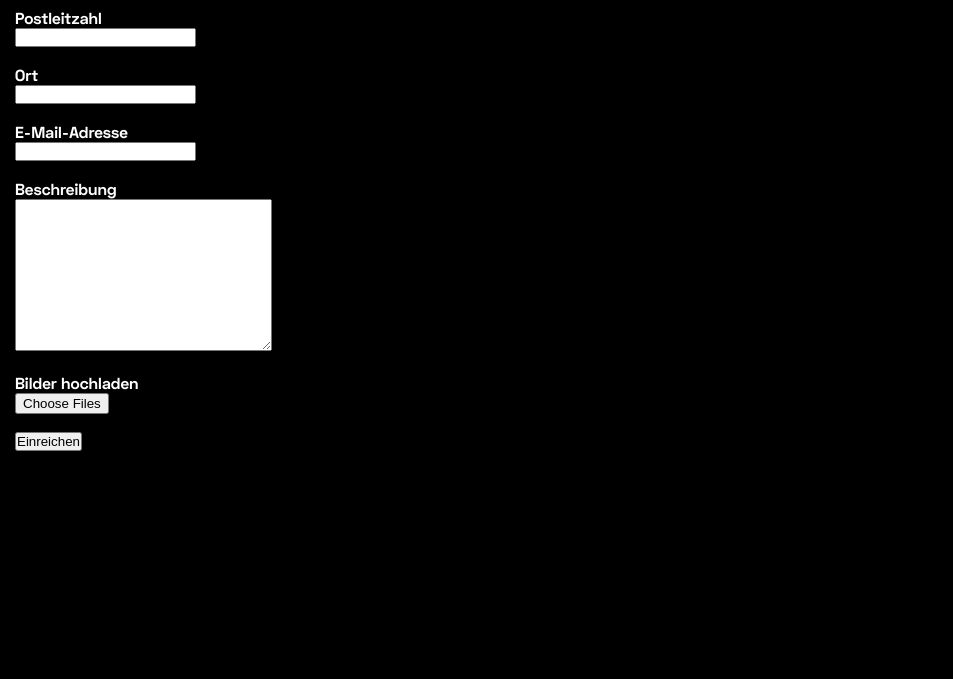
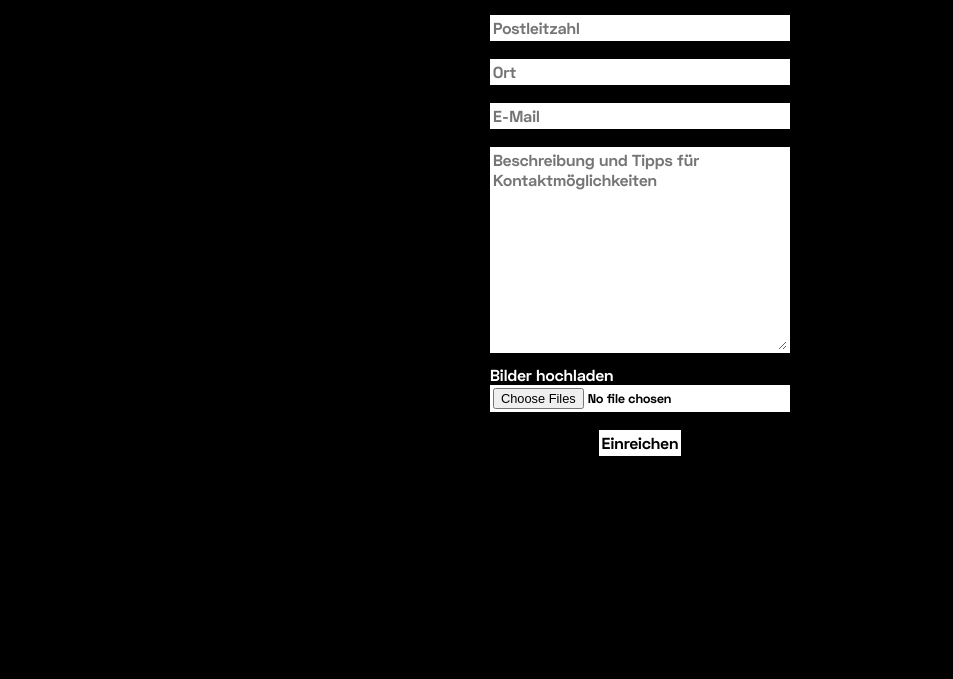
Before and after one commit to kajawetzel/kajawetzel.github.io, an Eleventy site: page submit/index.html in a window 1280 px wide. Shown: the part 121-800 px from the top of the page, without its empty margins (0-953 px from the left). Built offline with nearby package versions, Linux system fonts and the light colour scheme; Eleventy itself is replaced by a stand-in of ours; files that its build step writes are made by us from their sources.

Commit message:
style form

```diff
--- a/assets/css/style.css
+++ b/assets/css/style.css
@@ -65,7 +65,7 @@ line-height: 1.25;
   display: flex;
   margin-top: 9vh;
   width: 100%;
- animation: scroll-carousel 8s linear infinite; /* Continuous scrolling animation */
+  animation: scroll-carousel 8s linear infinite; /* Continuous scrolling animation */
 }
 
 .carousel-item {
@@ -134,6 +134,7 @@ img:hover {
   text-decoration: underline;
 }
 
+/*MEDIA QUERIES landing page*/
 @media only screen and (max-width: 1200px) {
   .menu{
     width: 25vw;
@@ -234,13 +235,6 @@ img:hover {
   }
 }
 
-
-
-
-
-
-
-
 /*SUBPAGES________________________________________________________________*/
 /*Images*/
 .img-posts {
@@ -337,9 +331,49 @@ label{
 
 .section-submission{
   padding: 15px;
+  display: flex;
+  flex-direction: column;
+  align-items: center;
+  text-align: center;
 }
 
+input, textarea, .btn-submit{
+  border-radius: 0;
+  border: 3px solid white;
+  line-height: 20px;
+  font-family: Font1;
+  font-size: 1rem;
+  background-color: white;
+}
 
+input, textarea{
+  min-width: 300px;
+}
+
+form{
+  margin-top: 20px;
+}
+
+.btn-submit:hover{
+  transform: scale(1.1);
+  background-color: white;
+}
+
+#file{
+  font-size: 0.8rem;
+  display: hidden;
+  cursor: pointer;
+}
+
+.btn-upload-file{
+
+}
+
+.container-img-upload{
+  min-width: 300px;
+  text-align: left;
+  margin-top: -10px;
+}
 
 /*SONSTIGES_________________________________________________________________*/
 .invisible {
--- a/submit/index.html
+++ b/submit/index.html
@@ -15,24 +15,22 @@
         <section class="section-submission">
     <h1>Leerräume einreichen</h1>
     <form>
-        <label for="name">Gebäudename</label><br>
-        <input type="text" id="name" name="name" required><br><br>
+        <input type="text" id="name" name="name"placeholder="Gebäude-/Raumname" required><br><br>
 
-        <label for="plz">Postleitzahl</label><br>
-        <input type="text" id="plz" name="plz" required><br><br>
+        <input type="text" id="plz" name="plz" placeholder="Postleitzahl" required><br><br>
 
-        <label for="ort">Ort</label><br>
-        <input type="text" id="ort" name="ort" required><br><br>
+        <input type="text" id="ort" name="ort" placeholder="Ort" required><br><br>
 
-        <label for="email">E-Mail-Adresse</label><br>
-        <input type="email" id="email" name="email" required><br><br>
+        <input type="email" id="email" name="email" placeholder="E-Mail" required><br><br>
 
-        <label for="descriptione">Beschreibung</label><br>
-        <textarea id="description" name="description" rows="10" cols="30" required></textarea><br><br>
+        <textarea id="description" name="description" placeholder="Beschreibung und Tipps für Kontaktmöglichkeiten" rows="10" cols="30" required></textarea><br><br>
 
-        <label for="file">Bilder hochladen</label><br>
+        <div class="container-img-upload">
+        <label for="file" class="btn-upload-file">Bilder hochladen</label><br>
         <input type="file" id="file" name="file" accept="image/*" multiple required><br><br>
-        <button type="submit">Einreichen</button>
+        </div>
+
+        <button class="btn-submit" type="submit">Einreichen</button>
     </form>
 </section>
     </body>
```
Also changed, not shown: assets/subpages/submit.njk (+10 -12 lines).
